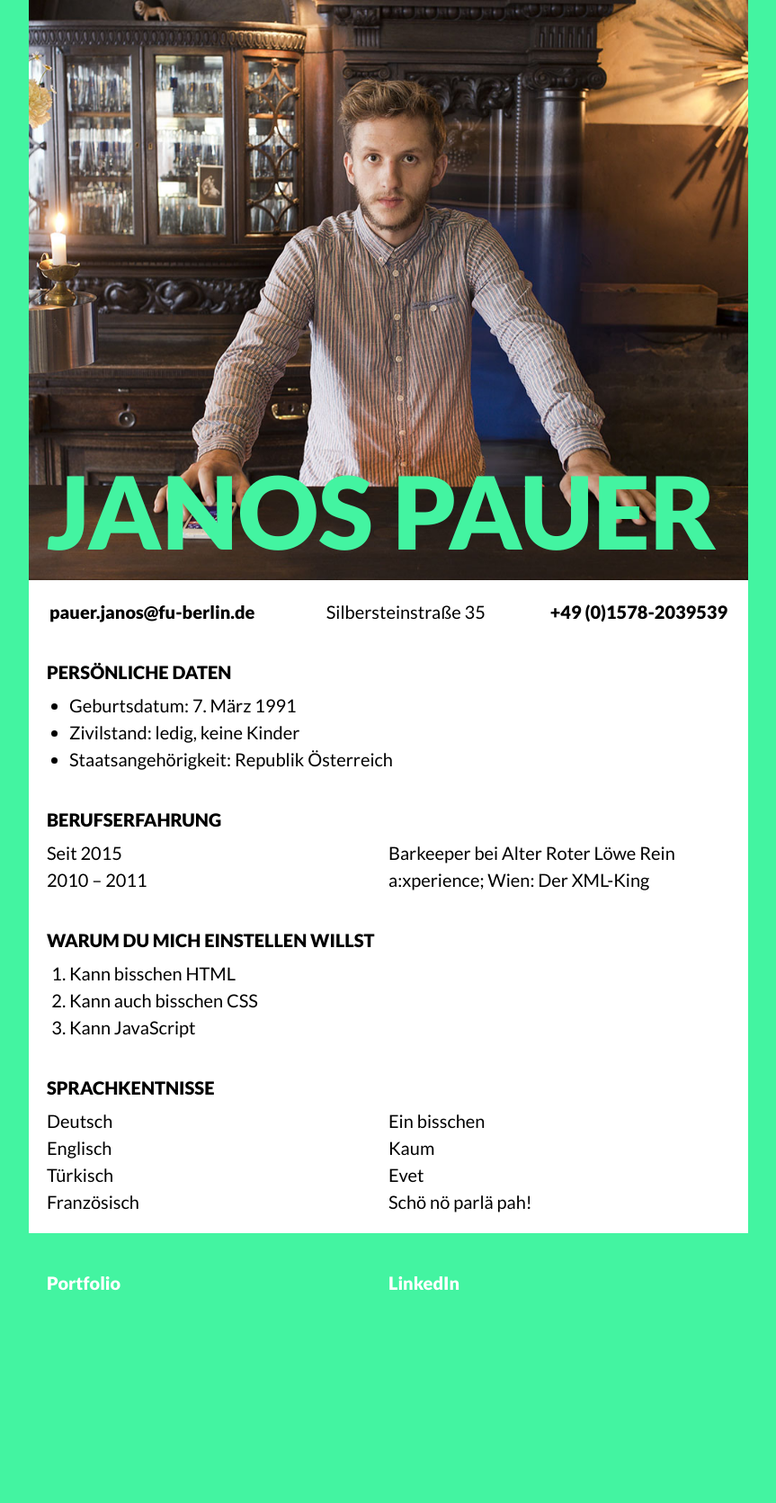
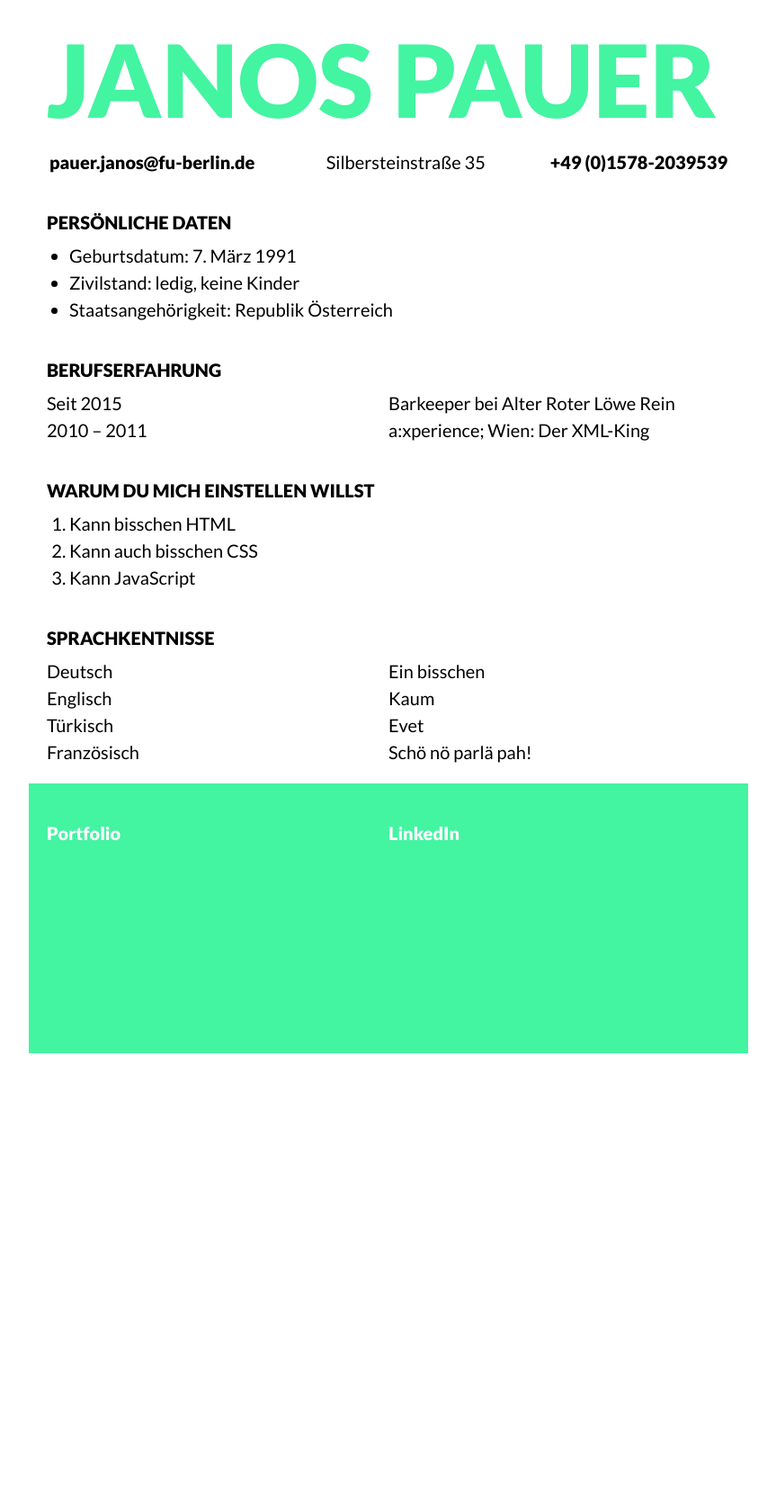
Before and after one commit to janospower/cv, a PHP site: page / in a window 1280 px wide. Shown: the whole page at 90% size, without its empty margins (208-1071 px from the left). After the commit the page ends 1171 px from the top, so only its background shows below. Run offline with PHP 8.4, Linux system fonts and the light colour scheme.

Commit message:
Cleaned everything up a bit

```diff
--- a/css/stylesheet.css
+++ b/css/stylesheet.css
@@ -27,13 +27,10 @@ table {
   min-width:100%;
 }
 #wrapper{
-  margin: 500px auto 0 auto;
+  margin: 0px auto 0 auto;
   width:800px;
 }
 
-.theader {
-  padding: 0 20px;
-}
 .pwrapper {
   padding: 20px;
   background-color: white;
@@ -54,18 +51,6 @@ a:hover {
   transition-duration: 500;
 }
 
-.img1{
-  object-fit: cover;
-  object-position: top right;
-}
-.janos {
-  position: fixed;
-  top: 0px;
-  z-index: -500;
-  left: 50%;
-  margin-left: -400px;
-  width: 800px;
-}
 
 td{
   font-size: 20px;
--- a/index.html
+++ b/index.html
@@ -13,15 +13,10 @@
   <!-- fonts -->
   <link href="https://fonts.googleapis.com/css?family=Lato:400,400i,700,900" rel="stylesheet">
 </head>
-<body class="akzentbg" onscroll="">
-  <img src="images/headshot.jpg" alt="Portrait von Janos Pauer" width="800px" class="janos" >
+<body>
   <div id="wrapper">
-    <div class="theader">
+    <div class="pwrapper">
       <h1 class="akzent">Janos Pauer</h1>
-    </div>
-
-    <div class="pwrapper">
-
       <header>
 
         <table >
--- a/js/index.js
+++ b/js/index.js
@@ -12,13 +12,14 @@ document.addEventListener('scroll', function(){
   if (0 <= percent && percent <= 1) {
     var x = document.getElementsByClassName("akzentbg");
     var i;
+    var colorhue = "hsl("+ (152+ (percent * 360)) +", 89%, 61%)"
     for (i = 0; i < x.length; i++) {
-      x[i].style.backgroundColor = "hsl("+ (152+ (percent * 360)) +", 89%, 61%)";
+      x[i].style.backgroundColor = colorhue;
     }
     var y = document.getElementsByClassName("akzent");
     var j;
     for (j = 0; j < y.length; j++) {
-      y[j].style.color = "hsl("+ (152+ (percent * 360)) +", 89%, 61%)";
+      y[j].style.color = colorhue;
     }
   }
 
```
